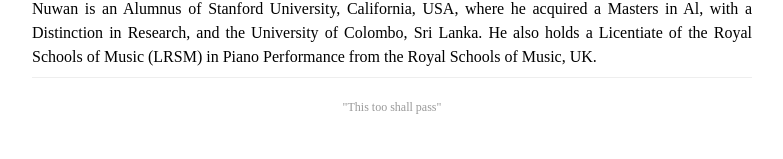
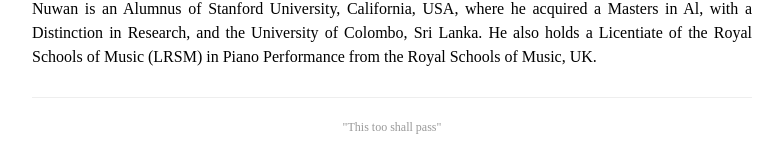
Before and after one commit to nuuuwan/nuuuwan, a React (Create React App) app: page / in a window 1280 px wide. Shown: the part 1728-1887 px from the top of the page, without its empty margins (248-1031 px from the left). Built offline with nearby package versions, Linux system fonts and the light colour scheme; a web font is replaced by a local one.

Commit message:
Updated README

```diff
--- a/src/view/pages/HomePage.js
+++ b/src/view/pages/HomePage.js
@@ -58,7 +58,7 @@ function PageFooter() {
       color="text.secondary"
       justifyContent="center"
       gap={2}
-      sx={{ paddingTop: 2.5, paddingTop: 2.5, borderTop: "1px solid #eee" }}
+      sx={{ paddingTop: 2.5, marginTop: 2.5, borderTop: "1px solid #eee" }}
     >
       <Typography variant="caption">"This too shall pass"</Typography>
     </Stack>
```
